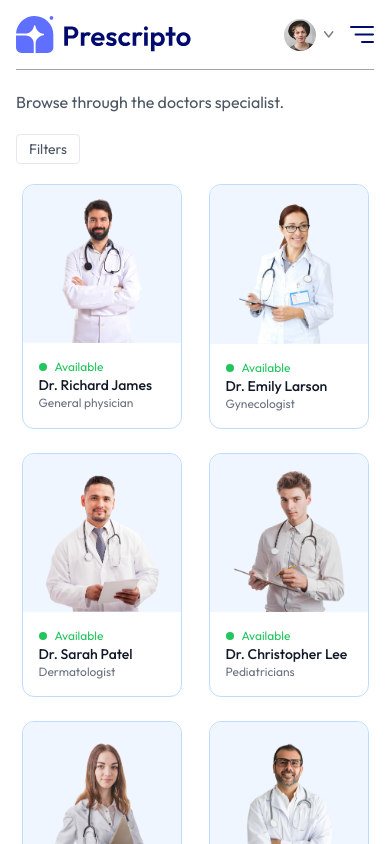
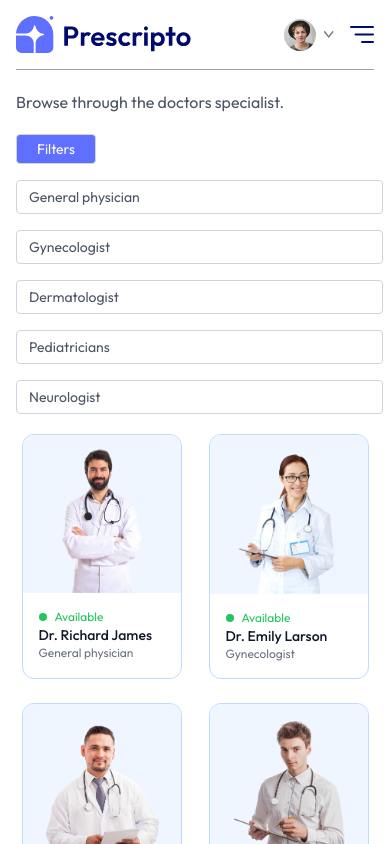
Before and after one commit to Hari-1005/HealthSync, a React (Vite) app in the folder frontend/: page /doctors in a window 390 px wide. Both pictures are taken after a click on the button "Filters". Shown: the top 844 px of the page. Built offline with nearby package versions, Linux system fonts and the light colour scheme.

Commit message:
filter button for mobiles

```diff
--- a/frontend/src/pages/Doctors.jsx
+++ b/frontend/src/pages/Doctors.jsx
@@ -7,6 +7,7 @@ const Doctors = () => {
   const { speciality } = useParams();
   const [filterDoc, setFilterDoc] = useState(doctors);
   const [specialityData, setSpecialityData] = useState([]);
+  const [showFilter, setShowFilter] = useState(false);
   const navigate = useNavigate();
 
   const applyFilter = () => {
@@ -36,7 +37,7 @@ const Doctors = () => {
 
       <div className="flex flex-col sm:flex-row items-start gap-5 mt-5">
         <div className="flex flex-col gap-4 text-sm text-gray-600">
-          <button className="py-1 px-3 border rounded text-sm sm:hidden">
+          <button onClick={()=> setShowFilter(prev => !prev)} className={`${showFilter ? 'bg-primary text-white' : ''} w-20 py-1 px-3 border border-neutral-300 rounded text-sm sm:hidden`}>
             Filters
           </button>
           {/* <p className="sm:w-auto pl-3 py-1.5 pr-16 border border-gray-300 rounded transition-all cursor-pointer hidden sm:flex">General physician</p>
@@ -53,7 +54,7 @@ const Doctors = () => {
                   ? navigate("/doctors")
                   : navigate(`/doctors/${doc.speciality}`)
               }
-              className={`w-[94vw] sm:w-auto pl-3 py-1.5 pr-16 text-nowrap border border-gray-300 rounded cursor-pointer hidden sm:flex ${
+              className={`${!showFilter && 'hidden'} w-[94vw] sm:w-auto pl-3 py-1.5 pr-16 text-nowrap border border-gray-300 rounded cursor-pointer sm:flex ${
                 speciality === doc.speciality ? "bg-indigo-200 text-black" : ""
               }`}
             >
```
